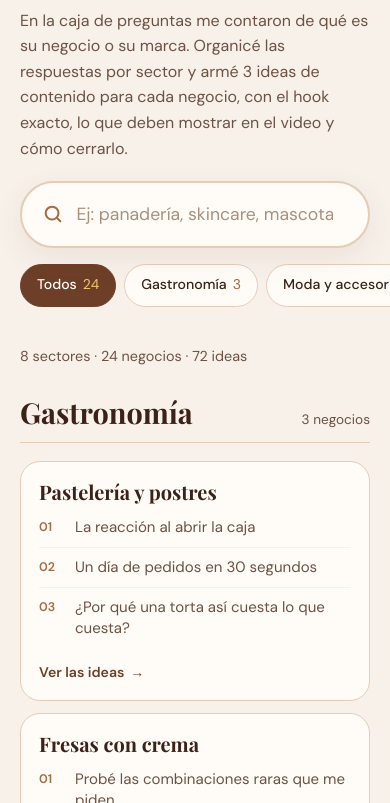
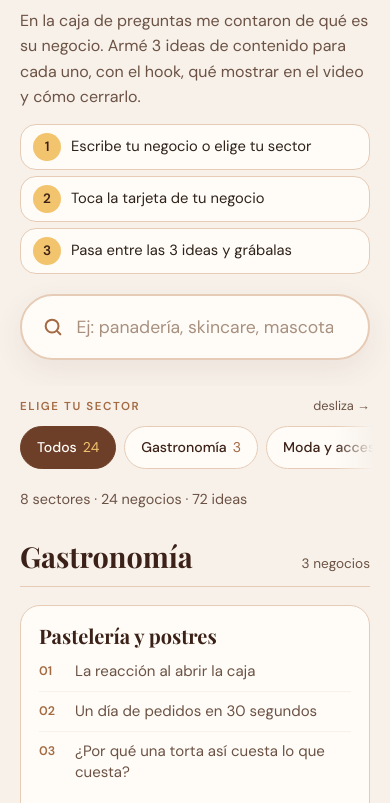
Before and after one commit to vaalenhernandez/portafolio, a plain HTML site: page ideas.html in a window 390 px wide. Shown: the part 276-1079 px from the top of the page. Drawn offline with nearby package versions, Linux system fonts and the light colour scheme; a web font is replaced by a local one.

Commit message:
Ideas: navegación más clara en celular

```diff
--- a/ideas.html
+++ b/ideas.html
@@ -107,7 +107,19 @@ header.top{display:flex;justify-content:space-between;align-items:center;gap:14p
 .peek li{display:grid;grid-template-columns:28px 1fr;gap:8px;padding:9px 0;border-top:1px solid var(--cream);font-size:.94rem;line-height:1.4;color:var(--mid)}
 .peek li:first-child{border-top:0;padding-top:0}
 .peek .n{font-size:.78rem;font-weight:600;color:var(--caramel);font-variant-numeric:tabular-nums;padding-top:2px}
-.more{margin-top:auto;font-weight:600;font-size:.88rem;color:var(--brown);display:flex;align-items:center;gap:6px}
+.more{margin-top:auto;align-self:flex-start;font-weight:600;font-size:.9rem;color:var(--paper);background:var(--brown);border-radius:999px;padding:.65rem 1.1rem;display:inline-flex;align-items:center;gap:8px;min-height:44px}
+.card:hover .more{background:var(--cocoa)}
+/* pasos */
+.steps{list-style:none;margin:0;padding:0;display:grid;grid-template-columns:repeat(3,minmax(0,1fr));gap:10px;max-width:720px}
+.steps li{display:flex;align-items:center;gap:10px;background:var(--paper);border:1px solid var(--line);border-radius:16px;padding:10px 12px;font-size:.88rem;line-height:1.3;color:var(--ink)}
+.steps b{flex-shrink:0;width:28px;height:28px;border-radius:50%;background:var(--butter);color:var(--cocoa);display:grid;place-items:center;font-weight:600;font-size:.85rem}
+/* barra de sectores */
+.finder{position:sticky;top:0;z-index:5;background:var(--cream);padding:10px 0 8px;border-bottom:1px solid transparent;transition:border-color .2s, box-shadow .2s}
+.finder.stuck{border-bottom-color:var(--line);box-shadow:0 6px 16px rgba(110,63,40,.08)}
+.finder__top{display:flex;justify-content:space-between;align-items:baseline;margin-bottom:8px}
+.finder__lbl{font-size:.72rem;font-weight:600;letter-spacing:.14em;text-transform:uppercase;color:var(--caramel)}
+.finder__hint{display:none;font-size:.8rem;color:var(--mid)}
+.chips-wrap{position:relative}
 
 .empty{text-align:center;padding:48px 16px;border:1px dashed var(--line);border-radius:24px;color:var(--mid);margin-top:24px;background:var(--paper)}
 .empty strong{display:block;font-family:var(--display);font-weight:700;font-size:1.5rem;color:var(--cocoa);margin-bottom:6px}
@@ -130,7 +142,10 @@ body.lock{overflow:hidden}
 .modal[hidden]{display:none}
 .modal__bg{position:absolute;inset:0;background:rgba(59,33,23,.5)}
 .modal__panel{position:relative;background:var(--paper);border-radius:28px;width:min(680px,100%);max-height:calc(100% - 8px);overflow-y:auto;padding:28px 28px 24px;box-shadow:0 30px 80px rgba(59,33,23,.3);outline:none}
-.modal__x{position:absolute;top:22px;right:22px;z-index:3;width:40px;height:40px;border-radius:50%;border:0;background:var(--cream);color:var(--cocoa);font-size:1.5rem;line-height:1;cursor:pointer}
+.modal__x{position:absolute;top:22px;right:22px;z-index:3;height:40px;padding:0 14px;border-radius:999px;border:1px solid var(--line);background:var(--paper);color:var(--cocoa);font:inherit;font-size:.85rem;font-weight:500;display:inline-flex;align-items:center;gap:6px;cursor:pointer}
+.grab{display:none;width:44px;height:5px;border-radius:9px;background:var(--line);margin:-8px auto 12px}
+.m-hint{margin:8px 0 0;font-size:.8rem;color:var(--mid);text-align:center}
+.nav-btn[data-close]{background:var(--brown);color:var(--paper);border-radius:999px;padding:.7rem 1.2rem}
 .modal__x:focus-visible,.tab:focus-visible,.nav-btn:focus-visible{outline:3px solid var(--butter);outline-offset:2px}
 .m-sec{font-size:.72rem;font-weight:600;letter-spacing:.14em;text-transform:uppercase;color:var(--caramel)}
 .m-title{font-family:var(--display);font-weight:700;font-size:clamp(1.6rem,4vw,2rem);line-height:1.1;color:var(--cocoa);margin:4px 48px 18px 0;text-wrap:balance}
@@ -164,7 +179,11 @@ body.lock{overflow:hidden}
   .hero .script{font-size:2.2rem}
   .hero .lead{font-size:1rem;line-height:1.6}
   .hero .deco{display:none}
-  .chips{flex-wrap:nowrap;overflow-x:auto;margin-inline:-20px;padding:2px 20px 6px;scrollbar-width:none;-webkit-overflow-scrolling:touch}
+  .chips{flex-wrap:nowrap;overflow-x:auto;margin-inline:-20px;padding:2px 44px 4px 20px;scrollbar-width:none;-webkit-overflow-scrolling:touch}
+  .chips-wrap::after{content:"";position:absolute;right:-20px;top:0;bottom:0;width:56px;pointer-events:none;background:linear-gradient(90deg,rgba(247,241,234,0),var(--cream) 70%)}
+  .finder__hint{display:inline}
+  .steps{grid-template-columns:1fr;gap:6px}
+  .steps li{padding:8px 12px;font-size:.92rem}
   .chips::-webkit-scrollbar{display:none}
   .chip{flex-shrink:0;padding:.6rem 1rem}
   .status{padding-top:6px}
@@ -176,7 +195,8 @@ body.lock{overflow:hidden}
   .modal__panel{width:100%;height:calc(100dvh - 28px);max-height:none;border-radius:24px 24px 0 0;padding:22px 20px calc(16px + env(safe-area-inset-bottom))}
   .m-head{top:-22px;margin:-22px -20px 0;padding:22px 20px 12px}
   .m-nav{bottom:calc(-16px - env(safe-area-inset-bottom));padding-bottom:calc(10px + env(safe-area-inset-bottom))}
-  .modal__x{top:16px;right:16px}
+  .modal__x{top:26px;right:16px}
+  .grab{display:block}
   .m-title{font-size:1.55rem;margin-bottom:14px}
   .tab{font-size:.85rem;min-height:40px}
   .pane{padding-top:18px;gap:20px}
@@ -216,13 +236,23 @@ body.lock{overflow:hidden}
       <h1>Busca tu idea</h1>
       <span class="script">aquí ✿</span>
     </div>
-    <p class="lead">En la caja de preguntas me contaron de qué es su negocio o su marca. Organicé las respuestas por sector y armé 3 ideas de contenido para cada negocio, con el hook exacto, lo que deben mostrar en el video y cómo cerrarlo.</p>
+    <p class="lead">En la caja de preguntas me contaron de qué es su negocio. Armé 3 ideas de contenido para cada uno, con el hook, qué mostrar en el video y cómo cerrarlo.</p>
+    <ol class="steps" aria-label="Cómo usar esta página">
+      <li><b>1</b><span>Escribe tu negocio o elige tu sector</span></li>
+      <li><b>2</b><span>Toca la tarjeta de tu negocio</span></li>
+      <li><b>3</b><span>Pasa entre las 3 ideas y grábalas</span></li>
+    </ol>
     <label class="search" for="q">
       <svg viewBox="0 0 24 24" fill="none" stroke-width="2.2" stroke-linecap="round" aria-hidden="true"><circle cx="11" cy="11" r="7"/><path d="m20 20-3.5-3.5"/></svg>
       <input id="q" type="search" placeholder="Ej: panadería, skincare, mascotas…" autocomplete="off" aria-label="Busca tu tipo de negocio">
     </label>
-    <div class="chips" id="chips" role="group" aria-label="Filtrar por sector"></div>
   </section>
+</div>
+<div class="finder" id="finder">
+  <div class="wrap">
+    <div class="finder__top"><span class="finder__lbl">Elige tu sector</span><span class="finder__hint" aria-hidden="true">desliza →</span></div>
+    <div class="chips-wrap"><div class="chips" id="chips" role="group" aria-label="Filtrar por sector"></div></div>
+  </div>
 </div>
 
 
@@ -392,7 +422,7 @@ function card(c){
   return `<button type="button" class="card" data-id="${c.id}" aria-label="Ver las ideas para ${esc(c.n)}">
     <h3>${esc(c.n)}</h3>
     <ul class="peek">${c.i.map((x,k)=>`<li><span class="n">0${k+1}</span><span>${esc(x.t)}</span></li>`).join("")}</ul>
-    <span class="more">Ver las ideas <span aria-hidden="true">→</span></span>
+    <span class="more">Ver las 3 ideas <span aria-hidden="true">→</span></span>
   </button>`;
 }
 function pane(x){
@@ -408,13 +438,13 @@ let lastFocus=null, lastFocusCard=null, cur=null, curIdx=0;
 function showIdea(k){
   curIdx=k;
   mBody.querySelectorAll(".tab").forEach((t,i)=>t.setAttribute("aria-selected", i===k));
-  mBody.querySelector("#pane").innerHTML = pane(cur.i[k]) + `<div class="m-nav"><button type="button" class="nav-btn" data-step="-1" ${k===0?"disabled":""}>← Anterior</button><button type="button" class="nav-btn" data-step="1" ${k===cur.i.length-1?"disabled":""}>Siguiente idea →</button></div>`;
+  mBody.querySelector("#pane").innerHTML = pane(cur.i[k]) + `<div class="m-nav"><button type="button" class="nav-btn" data-step="-1" ${k===0?"disabled":""}>← Anterior</button><button type="button" class="nav-btn" data-step="1" ${k===cur.i.length-1?'data-close>Ver otro negocio →':'>Siguiente idea →'}</button></div>`;
   mPanel.scrollTop=0;
 }
 function openModal(c){
   cur=c;
-  mBody.innerHTML = `<div class="m-head"><button type="button" class="modal__x" data-close aria-label="Cerrar">×</button><span class="m-sec">${esc(c.s)}</span><h3 class="m-title" id="m-title">${esc(c.n)}</h3>
-    <div class="tabs" role="tablist">${c.i.map((x,k)=>`<button type="button" class="tab" role="tab" data-k="${k}">Idea ${k+1}</button>`).join("")}</div></div>
+  mBody.innerHTML = `<div class="m-head"><span class="grab" aria-hidden="true"></span><button type="button" class="modal__x" data-close>Cerrar <span aria-hidden="true">✕</span></button><span class="m-sec">${esc(c.s)}</span><h3 class="m-title" id="m-title">${esc(c.n)}</h3>
+    <div class="tabs" role="tablist">${c.i.map((x,k)=>`<button type="button" class="tab" role="tab" data-k="${k}">Idea ${k+1}</button>`).join("")}</div><p class="m-hint">Toca Idea 1, 2 o 3, o desliza hacia los lados</p></div>
     <div id="pane"></div>`;
   lastFocus=document.activeElement; modal.hidden=false; document.body.classList.add("lock"); showIdea(0); mPanel.focus();
 }
@@ -446,7 +476,16 @@ function render(){
   shown.textContent = (count===ALL.length ? `${SECTORS.length} sectores · ${ALL.length} negocios · ${ALL.length*3} ideas` : `${count} de ${ALL.length} negocios`);
   reset.hidden = !(q || sector!=="Todos");
 }
-chips.addEventListener("click", e=>{ const b=e.target.closest(".chip"); if(!b) return; sector=b.dataset.s; renderChips(); render(); });
+chips.addEventListener("click", e=>{ const b=e.target.closest(".chip"); if(!b) return; sector=b.dataset.s; renderChips(); render();
+  const fin=document.getElementById("finder"); const y=document.getElementById("results").getBoundingClientRect().top + scrollY - fin.offsetHeight - 6;
+  if (scrollY < y - 4 || sector!=="Todos") scrollTo({top:y, behavior: matchMedia("(prefers-reduced-motion: reduce)").matches ? "auto":"smooth"});
+  chips.querySelector('[aria-pressed="true"]')?.scrollIntoView({inline:"center", block:"nearest"});
+});
+(function(){ const fin=document.getElementById("finder"); const io=new IntersectionObserver(([en])=>fin.classList.toggle("stuck", en.intersectionRatio<1), {threshold:[1], rootMargin:"-1px 0px 0px 0px"}); io.observe(fin); })();
+let tx=null, ty=null;
+mPanel.addEventListener("touchstart", e=>{ const t=e.touches[0]; tx=t.clientX; ty=t.clientY; }, {passive:true});
+mPanel.addEventListener("touchend", e=>{ if(tx===null) return; const t=e.changedTouches[0]; const dx=t.clientX-tx, dy=t.clientY-ty; tx=null;
+  if (Math.abs(dx)>60 && Math.abs(dx)>Math.abs(dy)*1.5){ const k=curIdx+(dx<0?1:-1); if(k>=0 && k<cur.i.length) showIdea(k); } }, {passive:true});
 input.addEventListener("input", ()=>{ q=input.value; render(); });
 results.addEventListener("click", e=>{ const b=e.target.closest(".card[data-id]"); if(!b) return; const c=ALL.find(x=>x.id===b.dataset.id); lastFocusCard=b; pushed=true; location.hash=c.id; });
 reset.addEventListener("click", ()=>{ q=""; input.value=""; sector="Todos"; renderChips(); render(); });
```
